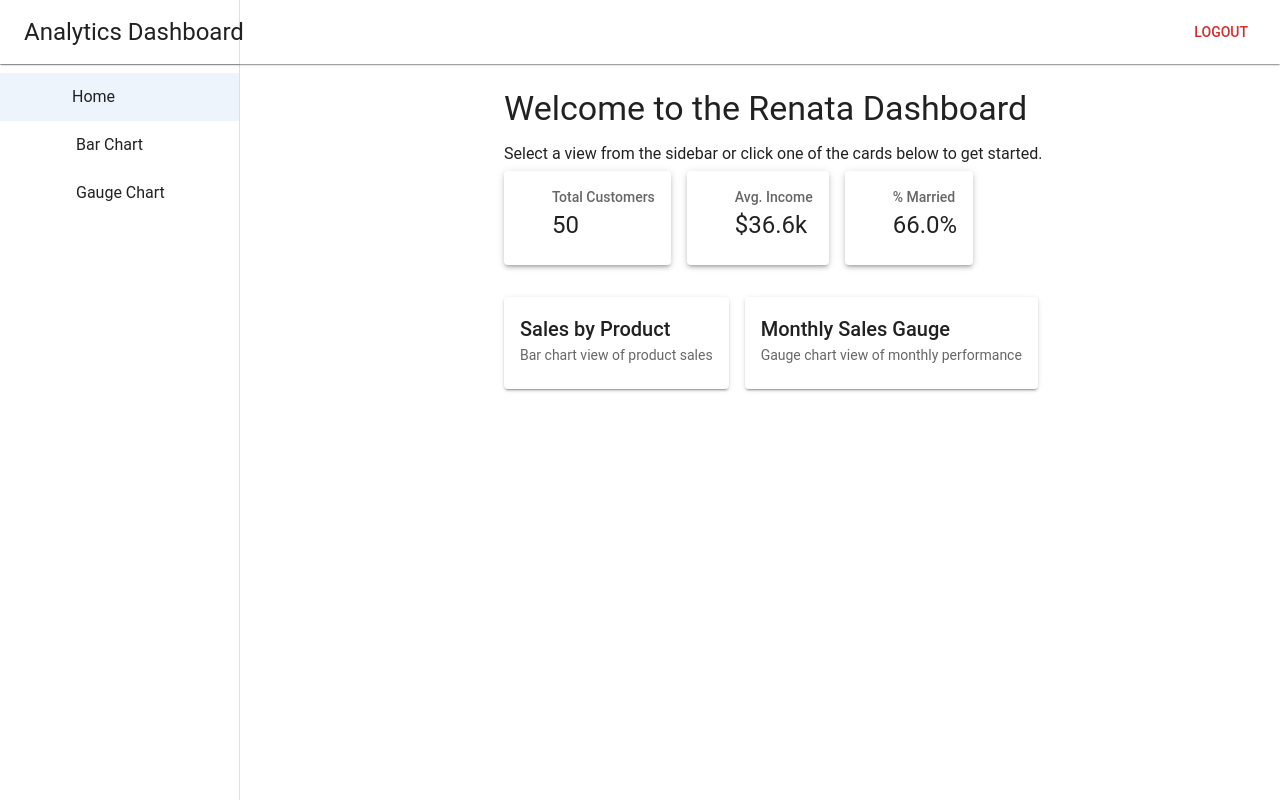
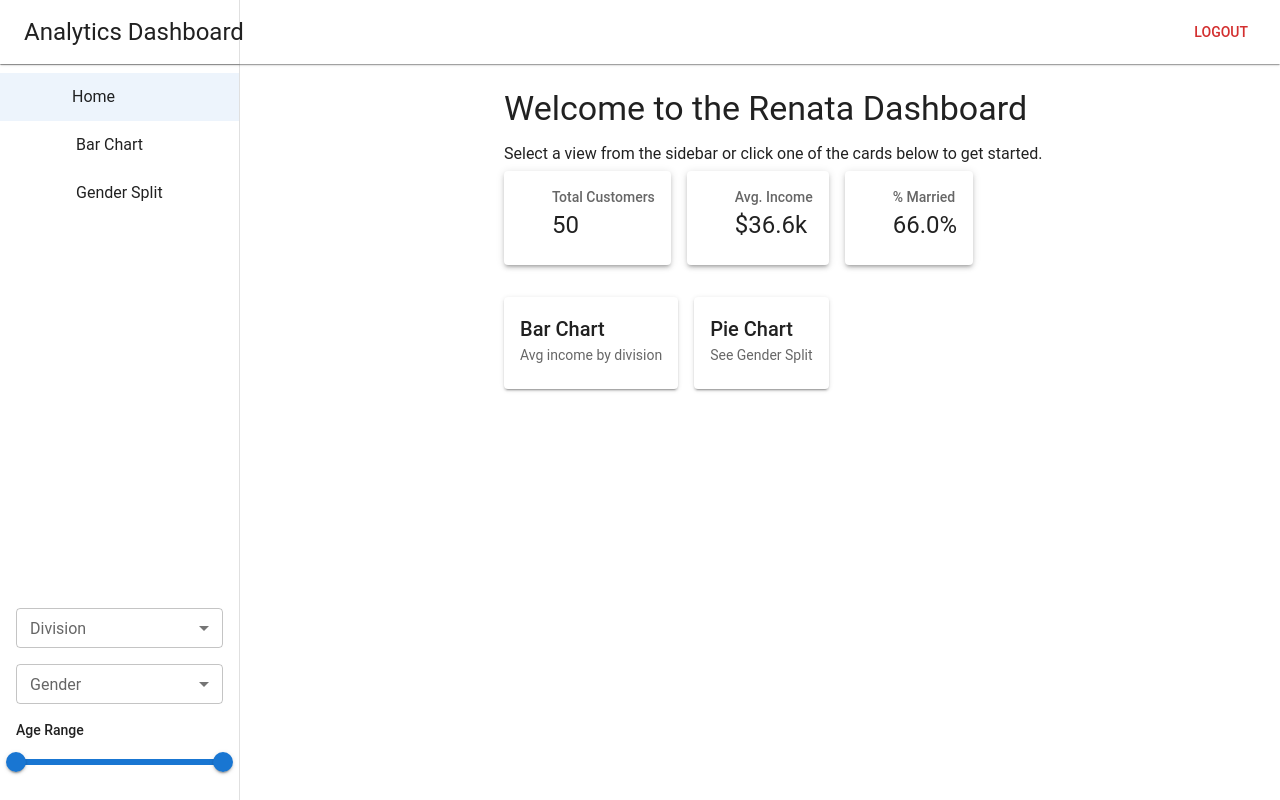
Before and after one commit to nahinAbrar/renata_task, a Next.js app in the folder frontend/: page /dashboard in a window 1280 px wide. Built offline with nearby package versions, Linux system fonts and the light colour scheme; sample sign-in values are in the browser's storage; some icons are missing.

Commit message:
Updated bar chart component for resuability, Added Some dashboard ui elements

```diff
--- /dev/null
+++ b/frontend/src/app/dashboard/bar/page.js
@@ -0,0 +1,63 @@
+// src/app/dashboard/bar/page.js
+"use client";
+
+import React from "react";
+import { useCustomers } from "@/utils/useCustomers";
+import { useFilters } from "@/contexts/FilterContext";
+import BarChart from "@/components/BarChart";
+import { CircularProgress, Box, Typography, Paper } from "@mui/material";
+
+export default function AvgIncomeBarPage() {
+    // 1) Hooks at the top
+    const customers = useCustomers();
+    const { division, gender, ageRange } = useFilters();
+
+    // 2) Loading state
+    if (!customers.length) {
+        return (
+            <Box sx={{ display: "flex", justifyContent: "center", mt: 8 }}>
+                <CircularProgress />
+            </Box>
+        );
+    }
+
+    // 3) Apply filters
+    const filtered = customers.filter(c =>
+        (division ? c.division === division : true) &&
+        (gender ? c.gender === gender : true) &&
+        c.age >= ageRange[0] &&
+        c.age <= ageRange[1]
+    );
+
+    // 4) Aggregate: average income per division
+    const sums = {};
+    filtered.forEach(c => {
+        if (!sums[c.division]) sums[c.division] = { total: 0, count: 0 };
+        sums[c.division].total += c.income;
+        sums[c.division].count += 1;
+    });
+    const data = Object.entries(sums).map(([div, { total, count }]) => ({
+        category: div,
+        value: count ? total / count : 0
+    }));
+
+    // 5) Render
+    return (
+        <Paper sx={{ p: 4 }}>
+            <Typography variant="h6" gutterBottom>
+                Average Income by Division
+            </Typography>
+            {data.length ? (
+                <BarChart
+                    data={data}
+                    xKey="category"
+                    yKey="value"
+                    xLabel="Division"
+                    yLabel="Avg Income (TAKA)"
+                />
+            ) : (
+                <Typography>No data to display.</Typography>
+            )}
+        </Paper>
+    );
+}
--- /dev/null
+++ b/frontend/src/app/dashboard/gender/page.js
@@ -0,0 +1,58 @@
+"use client";
+
+import React from "react";
+import { useCustomers } from "@/utils/useCustomers";
+import { useFilters }   from "@/contexts/FilterContext";
+import PieChart         from "@/components/PieChart";
+import {
+  Box,
+  CircularProgress,
+  Paper,
+  Typography
+} from "@mui/material";
+
+export default function GenderSplitPage() {
+  const customers = useCustomers();
+  const { division, gender, ageRange } = useFilters();
+
+  // 1) loading
+  if (!customers.length) {
+    return <Box sx={{ display: "flex", justifyContent: "center", mt: 8 }}><CircularProgress/></Box>;
+  }
+
+  // 2) apply same filters
+  const filtered = customers.filter(c =>
+    (division ? c.division === division : true) &&
+    (gender   ? c.gender   === gender   : true) &&
+    c.age >= ageRange[0] &&
+    c.age <= ageRange[1]
+  );
+
+  // 3) compute counts
+  const counts = filtered.reduce(
+    (acc, c) => {
+      if (c.gender === "M") acc.M += 1;
+      else if (c.gender === "F") acc.F += 1;
+      return acc;
+    },
+    { M: 0, F: 0 }
+  );
+
+  const data = [
+    { name: "Male",   value: counts.M },
+    { name: "Female", value: counts.F },
+  ];
+
+  return (
+    <Paper sx={{ p: 4 }}>
+      <Typography variant="h6" gutterBottom>
+        Gender Split
+      </Typography>
+      {counts.M + counts.F > 0 ? (
+        <PieChart data={data} title="Gender Split" />
+      ) : (
+        <Typography>No data to display.</Typography>
+      )}
+    </Paper>
+  );
+}
--- a/frontend/src/app/dashboard/layout.js
+++ b/frontend/src/app/dashboard/layout.js
@@ -21,16 +21,20 @@ import Button from "@mui/material/Button";
 import MenuIcon from "@mui/icons-material/Menu";
 import HomeIcon from "@mui/icons-material/Home";
 import BarChartIcon from "@mui/icons-material/BarChart";
-import SpeedIcon from "@mui/icons-material/Speed";
+import PieChartIcon from "@mui/icons-material/PieChart";
+
 
 import ThemeProviderClient from "@/components/ThemeProviderClient";
+import { FilterProvider } from "@/contexts/FilterContext";
+import FilterPanel from "@/components/FilterPanel";
 
 const drawerWidth = 240;
  const navItems = [
    { label: "Home",        href: "/dashboard",      icon: <HomeIcon /> },
    { label: "Bar Chart",   href: "/dashboard/bar",  icon: <BarChartIcon /> },
-  { label: "Gauge Chart", href: "/dashboard/gauge",icon: <SpeedIcon /> },
+   { label: "Gender Split",href: "/dashboard/gender",icon: <PieChartIcon /> },
  ];
+
 
 export default function DashboardLayout({ children }) {
   const router = useRouter();
@@ -48,8 +52,8 @@ export default function DashboardLayout({ children }) {
   };
 
   const drawer = (
-    <Box sx={{ display: "flex", flexDirection: "column", height: "100%"}}>
-      <Toolbar sx={{ justifyContent: "center"}}>
+    <Box sx={{ display: "flex", flexDirection: "column", height: "100%" }}>
+      <Toolbar sx={{ justifyContent: "center" }}>
         <Typography variant="h6" className="md:hidden">RENATA</Typography>
       </Toolbar>
       <Divider />
@@ -86,6 +90,7 @@ export default function DashboardLayout({ children }) {
 
   return (
     <ThemeProviderClient>
+      <FilterProvider>
         <Box sx={{ display: "flex", height: "100vh" }}>
           {/* AppBar offset by drawerWidth on md+ */}
           <AppBar
@@ -132,6 +137,7 @@ export default function DashboardLayout({ children }) {
               }}
             >
               {drawer}
+              <FilterPanel />
             </Drawer>
             <Drawer
               variant="permanent"
@@ -142,6 +148,7 @@ export default function DashboardLayout({ children }) {
               }}
             >
               {drawer}
+              <FilterPanel />
             </Drawer>
           </Box>
 
@@ -159,6 +166,7 @@ export default function DashboardLayout({ children }) {
             {children}
           </Box>
         </Box>
+      </FilterProvider>
     </ThemeProviderClient>
   );
 }
--- a/frontend/src/app/dashboard/page.js
+++ b/frontend/src/app/dashboard/page.js
@@ -15,9 +15,11 @@ import {
 import PeopleIcon from "@mui/icons-material/People";
 import AttachMoneyIcon from "@mui/icons-material/AttachMoney";
 import FavoriteIcon from "@mui/icons-material/Favorite";
+import { useFilters } from "@/contexts/FilterContext";
 
 export default function DashboardHome() {
     const customers = useCustomers();
+    const filters = useFilters();
 
     // Show loader while data is fetching
     if (!customers.length) {
@@ -28,12 +30,19 @@ export default function DashboardHome() {
         );
     }
 
+    const filtered = customers.filter(c =>
+        (filters.division ? c.division === filters.division : true) &&
+        (filters.gender ? c.gender === filters.gender : true) &&
+        c.age >= filters.ageRange[0] &&
+        c.age <= filters.ageRange[1]
+    );
+
     // Compute KPIs
     const totalCustomers = customers.length;
     const avgIncome =
-        customers.reduce((sum, c) => sum + c.income, 0) / totalCustomers;
+        filtered.reduce((sum, c) => sum + c.income, 0) / totalCustomers;
     const marriedPct =
-        (customers.filter(c => c.married).length / totalCustomers) * 100;
+        (filtered.filter(c => c.married).length / totalCustomers) * 100;
 
     const kpis = [
         {
@@ -90,9 +99,9 @@ export default function DashboardHome() {
                     <Link href="/dashboard/bar" passHref legacyBehavior>
                         <Card sx={{ cursor: "pointer" }} elevation={2}>
                             <CardContent>
-                                <Typography variant="h6">Sales by Product</Typography>
+                                <Typography variant="h6">Bar Chart</Typography>
                                 <Typography variant="body2" color="text.secondary">
-                                    Bar chart view of product sales
+                                   Avg income by division
                                 </Typography>
                             </CardContent>
                         </Card>
@@ -100,12 +109,12 @@ export default function DashboardHome() {
                 </Grid>
 
                 <Grid item xs={12} sm={6} md={4}>
-                    <Link href="/dashboard/gauge" passHref legacyBehavior>
+                    <Link href="/dashboard/gender" passHref legacyBehavior>
                         <Card sx={{ cursor: "pointer" }} elevation={2}>
                             <CardContent>
-                                <Typography variant="h6">Monthly Sales Gauge</Typography>
+                                <Typography variant="h6">Pie Chart</Typography>
                                 <Typography variant="body2" color="text.secondary">
-                                    Gauge chart view of monthly performance
+                                    See Gender Split
                                 </Typography>
                             </CardContent>
                         </Card>
--- /dev/null
+++ b/frontend/src/components/FilterPanel.jsx
@@ -0,0 +1,70 @@
+"use client";
+
+import React from "react";
+import Box from "@mui/material/Box";
+import Select from "@mui/material/Select";
+import MenuItem from "@mui/material/MenuItem";
+import InputLabel from "@mui/material/InputLabel";
+import FormControl from "@mui/material/FormControl";
+import Slider from "@mui/material/Slider";
+import Typography from "@mui/material/Typography";
+
+import { useFilters } from "@/contexts/FilterContext";
+import { useCustomers } from "@/utils/useCustomers";
+
+export default function FilterPanel() {
+  const { division, setDivision, gender, setGender, ageRange, setAgeRange } = useFilters();
+  const customers = useCustomers();
+
+  // Derive unique divisions from the customer list
+  const divisions = React.useMemo(() => {
+    const set = new Set(customers.map(c => c.division).filter(Boolean));
+    return ["", ...Array.from(set)];
+  }, [customers]);
+
+  return (
+    <Box sx={{ p: 2 }}>
+      {/* Division selector */}
+      <FormControl fullWidth size="small" sx={{ mb: 2 }}>
+        <InputLabel>Division</InputLabel>
+        <Select
+          label="Division"
+          value={division}
+          onChange={e => setDivision(e.target.value)}
+        >
+          {divisions.map(d => (
+            <MenuItem key={d} value={d}>
+              {d || "All Divisions"}
+            </MenuItem>
+          ))}
+        </Select>
+      </FormControl>
+
+      {/* Gender selector */}
+      <FormControl fullWidth size="small" sx={{ mb: 2 }}>
+        <InputLabel>Gender</InputLabel>
+        <Select
+          label="Gender"
+          value={gender}
+          onChange={e => setGender(e.target.value)}
+        >
+          <MenuItem value="">All</MenuItem>
+          <MenuItem value="M">Male</MenuItem>
+          <MenuItem value="F">Female</MenuItem>
+        </Select>
+      </FormControl>
+
+      {/* Age range slider */}
+      <Typography variant="subtitle2" gutterBottom>
+        Age Range
+      </Typography>
+      <Slider
+        value={ageRange}
+        onChange={(e, newVal) => setAgeRange(newVal)}
+        valueLabelDisplay="auto"
+        min={18}
+        max={80}
+      />
+    </Box>
+  );
+}
--- /dev/null
+++ b/frontend/src/components/PieChart.jsx
@@ -0,0 +1,54 @@
+"use client";
+
+import React from "react";
+import dynamic from "next/dynamic";
+
+// SSR-disabled wrapper
+const ReactECharts = dynamic(() => import("echarts-for-react"), { ssr: false });
+
+/**
+ * data: Array<{ name: string, value: number }>
+ * title: string
+ */
+export default function PieChart({ data = [], title = "" }) {
+  const option = {
+    title: {
+      text: title,
+      left: "center",
+      top: 10,
+      textStyle: { fontSize: 16, fontWeight: 700 },
+    },
+    tooltip: {
+      trigger: "item",
+      formatter: "{b}: {c} ({d}%)",
+    },
+    legend: {
+      orient: "horizontal",
+      bottom: 10,
+    },
+    series: [
+      {
+        name: title,
+        type: "pie",
+        radius: ["40%", "70%"],
+        avoidLabelOverlap: false,
+        label: {
+          show: true,
+          position: "outside",
+          formatter: "{b}\n{d}%",
+        },
+        labelLine: {
+          length: 8,
+          length2: 12,
+        },
+        data,
+      },
+    ],
+  };
+
+  return (
+    <div className="w-full max-w-md mx-auto">
+      <ReactECharts option={option} style={{ height: 350 }} />
+    </div>
+  );
+}
--- /dev/null
+++ b/frontend/src/contexts/FilterContext.js
@@ -0,0 +1,23 @@
+"use client"
+
+import React, { createContext, useContext, useState } from "react";
+
+const FilterContext = createContext();
+
+export function FilterProvider({ children }) {
+  const [division, setDivision] = useState("");
+  const [gender, setGender]     = useState("");
+  const [ageRange, setAgeRange] = useState([18, 80]);
+
+  return (
+    <FilterContext.Provider
+      value={{ division, setDivision, gender, setGender, ageRange, setAgeRange }}
+    >
+      {children}
+    </FilterContext.Provider>
+  );
+}
+
+export function useFilters() {
+  return useContext(FilterContext);
+}
--- a/frontend/src/utils/useCustomers.js
+++ b/frontend/src/utils/useCustomers.js
@@ -1,3 +1,4 @@
+"use client"
 import { useEffect, useState } from "react";
 import { loadCsvFromFile } from "./loadCsv";
 
```
Also changed, not shown: frontend/src/app/task1/page.js (+8 -1 lines), frontend/src/components/BarChart.jsx (+52 -57 lines). Lines whose indentation alone changed are shown as unchanged.
